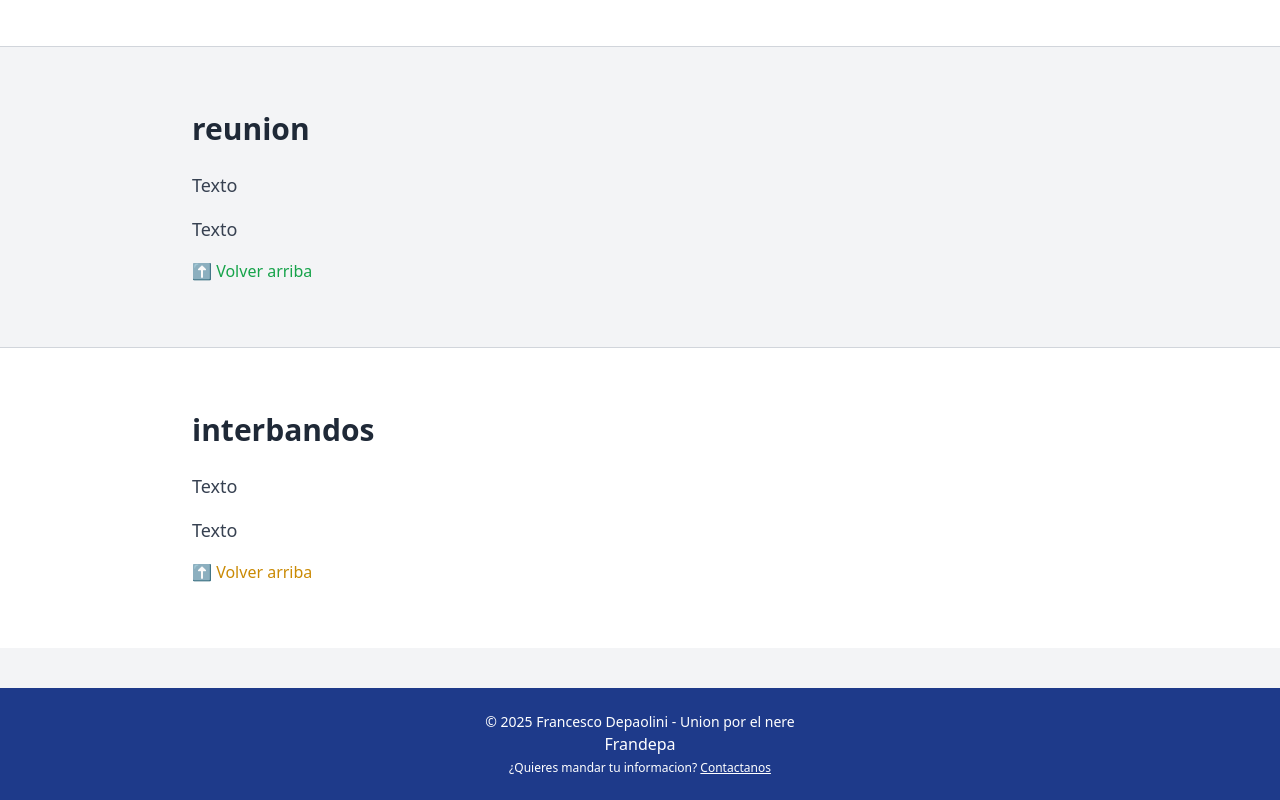
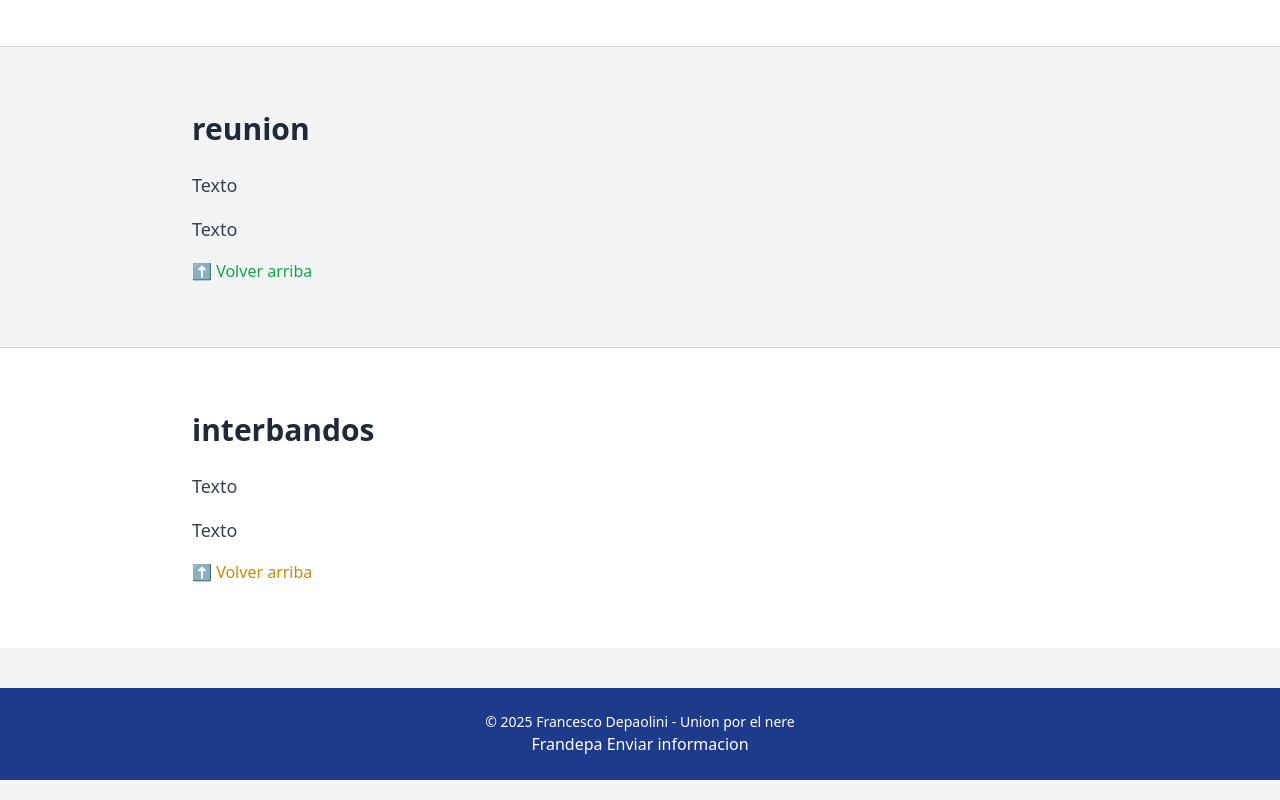
Before and after one commit to frandepa/diario, a plain HTML site: page index.html in a window 1280 px wide. Shown: the part 783-1583 px from the top of the page. Drawn offline with nearby package versions, Linux system fonts and the light colour scheme.

Commit message:
Update index.html

```diff
--- a/index.html
+++ b/index.html
@@ -97,7 +97,10 @@
   <footer class="bg-blue-900 text-white text-center py-6 mt-10">
     <p class="text-sm">© 2025 Francesco Depaolini - Union por el nere</p>
     <a href="https://github.com/frandepa">Frandepa</a>
-    <p class="text-xs mt-1">¿Quieres mandar tu informacion? <a href="francescodepaolini@gmail.com" class="underline">Contactanos</a></p>
+    <button onclick="location.href='mailto:francescodepaolini@gmail.com?subject=Asunto del mensaje&body=Escribe tu mensaje aquí'">
+  Enviar informacion
+</button>
+
   </footer>
 
 </body>
```
